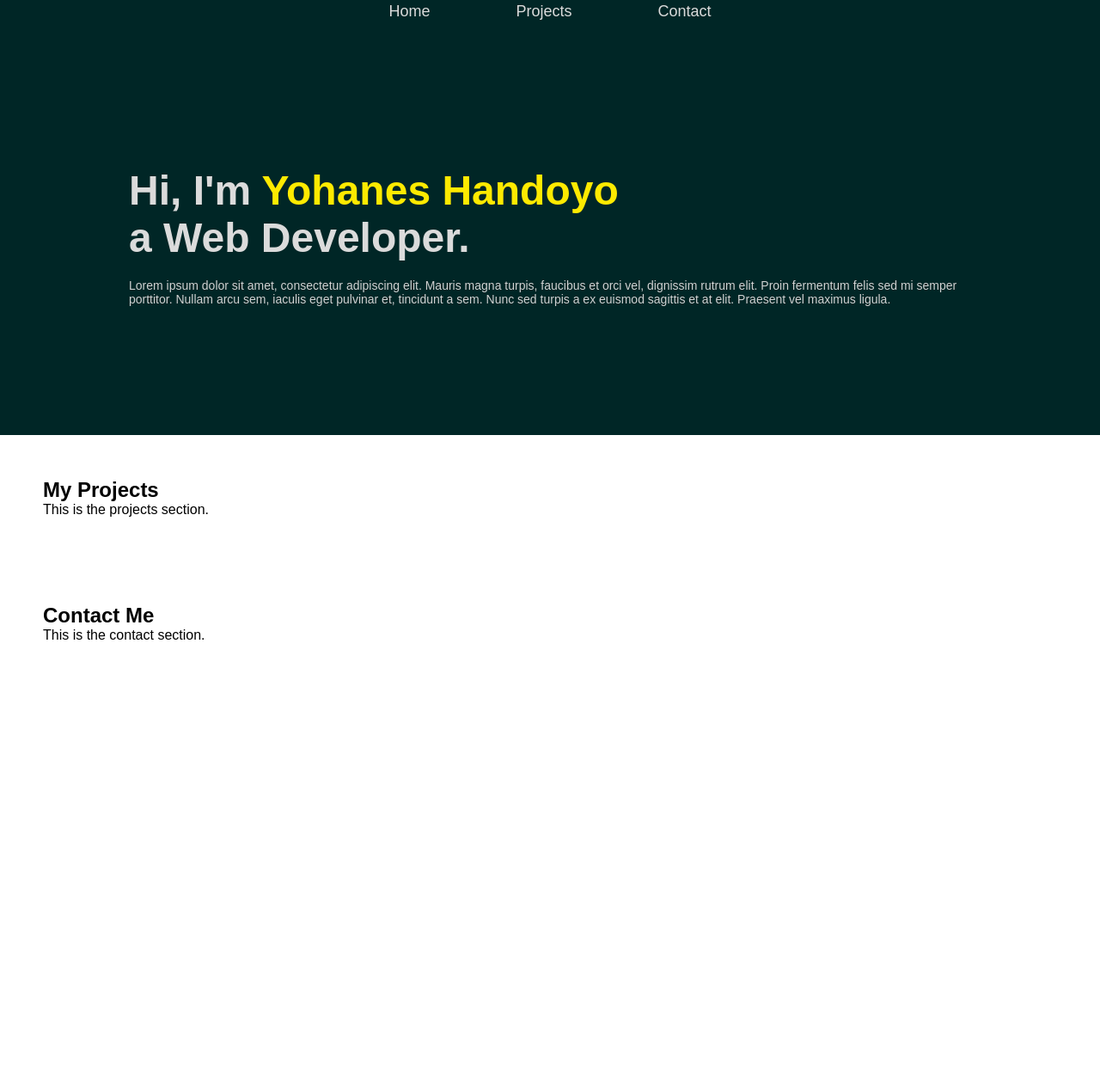
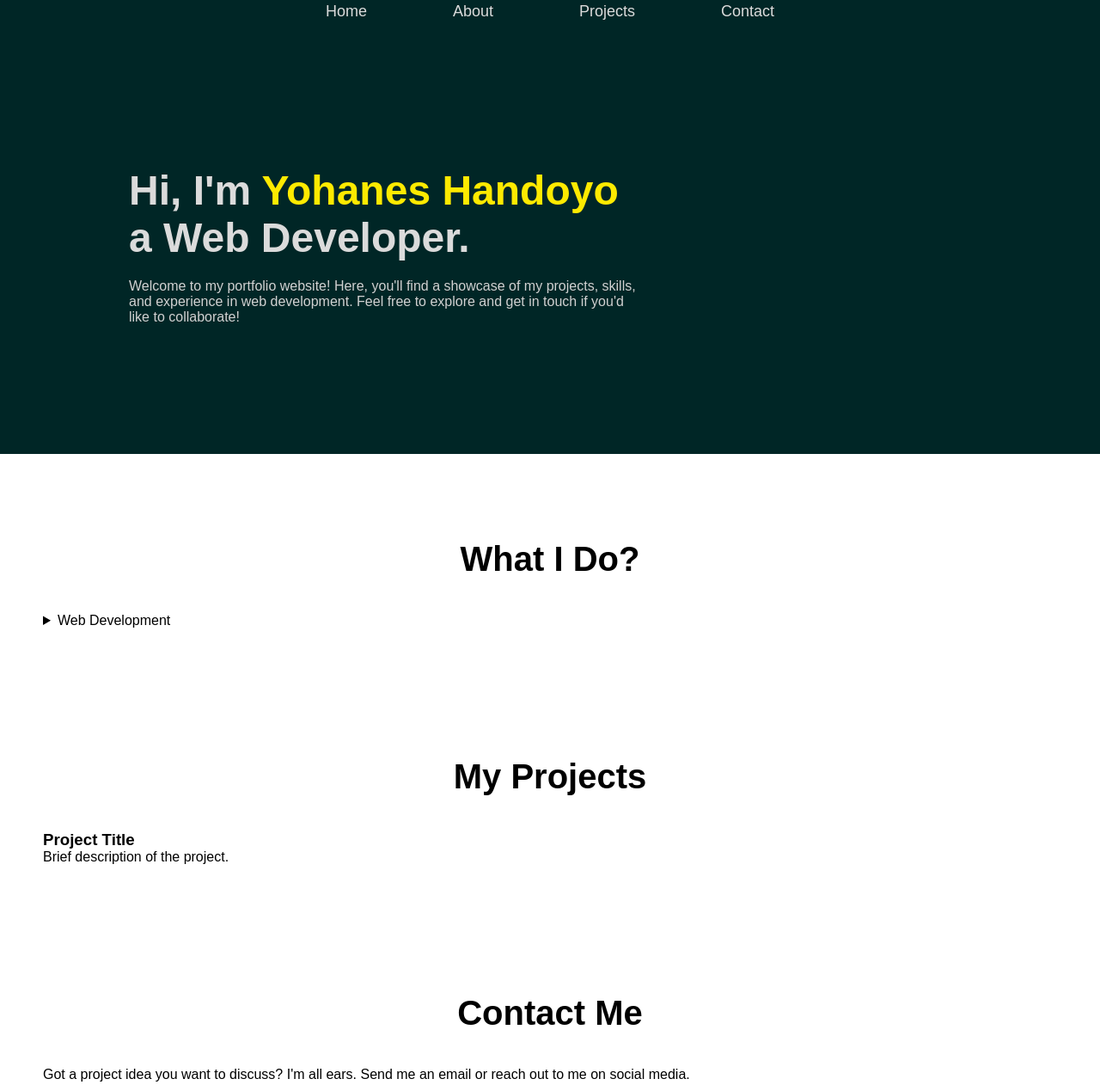
Before and after one commit to yohanz78/portofolio, a plain HTML site: page index.html in a window 1280 px wide. Shown: the part 17-1279 px from the top of the page at 86% size. Drawn offline with Linux system fonts and the light colour scheme.

Commit message:
feat(all section): add contents

```diff
--- a/index.html
+++ b/index.html
@@ -12,6 +12,7 @@
     <nav>
         <ul class="nav-item">
             <li><a href="#home" class="nav-link">Home</a></li>
+            <li><a href="#about" class="nav-link">About</a></li>
             <li><a href="#projects" class="nav-link">Projects</a></li>
             <li><a href="#contact" class="nav-link">Contact</a></li>
         </ul>
@@ -25,25 +26,40 @@
                     a Web Developer.
                 </p>
             </div>
-            <div class="hero-subheader">
-                <p class="hero-about">
-                    Lorem ipsum dolor sit amet, consectetur adipiscing elit. Mauris magna turpis, faucibus et orci vel, dignissim rutrum elit. Proin fermentum felis sed mi semper porttitor. Nullam arcu sem, iaculis eget pulvinar et, tincidunt a sem. Nunc sed turpis a ex euismod sagittis et at elit. Praesent vel maximus ligula.
-                </p>
+            <div class="hero-description">
+                <p>Welcome to my portfolio website! Here, you'll find a showcase of my projects, skills, and experience in web development. Feel free to explore and get in touch if you'd like to collaborate!</p>
+            </div>
+        </div>
+    </section>
+
+    <section id="about" class="container about">
+        <div>
+            <h2 class="title-section">What I Do?</h2>
+            <div class="list-dropdown">
+                <details class="wrapper">
+                    <summary class="tagline">Web Development</summary>
+                    <p class="description">I build responsive and dynamic websites using modern web technologies.</p>
+                </details>
             </div>
         </div>
     </section>
 
     <section id="projects" class="container portofolio">
         <div>
-            <h2>My Projects</h2>
-            <p>This is the projects section.</p>
+            <h2 class="title-section">My Projects</h2>
+            <div class="project-list">
+                <div class="card">
+                    <h3>Project Title</h3>
+                    <p>Brief description of the project.</p>
+                </div>
+            </div>
         </div>
     </section>
 
     <section id="contact" class="container contact">
         <div style="height: 2000px;">
-            <h2>Contact Me</h2>
-            <p>This is the contact section.</p>
+            <h2 class="title-section">Contact Me</h2>
+            <p>Got a project idea you want to discuss? I'm all ears. Send me an email or reach out to me on social media.</p>
         </div>
     </section>
 
--- a/styles/style.css
+++ b/styles/style.css
@@ -46,6 +46,13 @@ nav {
     color: var(--text-color-primary);
 }
 
+.hero-description p {
+    font-size: 16px;
+    font-weight: 400;
+    color: var(--text-color-secondary);
+    max-width: 600px;
+}
+
 .hero-header .highlight {
     color: var(--accent-color);
 }
@@ -55,3 +62,9 @@ nav {
     font-weight: 400;
     color: var(--text-color-secondary);
 }
+
+.title-section {
+    text-align: center;
+    margin: 50px 0 40px 0;
+    font-size: 40px;
+}
```
